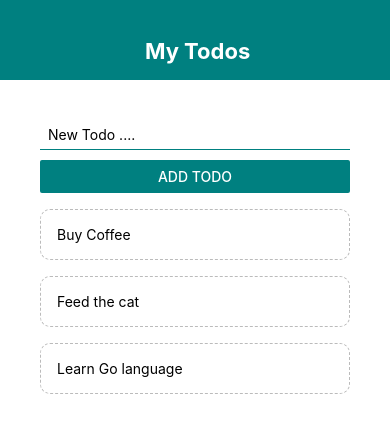
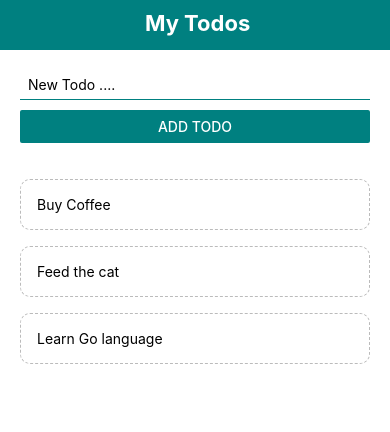
Before and after one commit to rai8/react-native-intro, a React Native app: screen / in a window 390 px wide. Shown: the top 432 px of the page. Built offline with nearby package versions, Linux system fonts and the light colour scheme.

Commit message:
setting up overlap of the header

```diff
--- a/App.js
+++ b/App.js
@@ -1,5 +1,6 @@
 import React, { useState } from 'react'
-import { StyleSheet, Text, View, FlatList, Alert } from 'react-native'
+import { StyleSheet, Text, View, FlatList, Alert, TouchableWithoutFeedback, Keyboard } from 'react-native'
+import { Platform, StatusBar } from 'react-native'
 import AddTodo from './components/AddTodo'
 import Header from './components/Header'
 import TodoItem from './components/TodoItem'
@@ -30,7 +31,12 @@ export default function App() {
     }
   }
   return (
-    <View style={styles.container}>
+    <TouchableWithoutFeedback
+      onPress={() => {
+        Keyboard.dismiss()
+      }}
+    >
+      <View style={styles.container} style={{ paddingTop: Platform.OS === 'android' ? StatusBar.currentHeight : 0 }}>
         {/* Setting up the header */}
         <Header />
         <View style={styles.content}>
@@ -41,6 +47,7 @@ export default function App() {
           </View>
         </View>
       </View>
+    </TouchableWithoutFeedback>
   )
 }
 
@@ -50,9 +57,9 @@ const styles = StyleSheet.create({
     backgroundColor: '#fff',
   },
   content: {
-    padding: 40,
+    padding: 20,
   },
-  lis: {
+  list: {
     marginTop: 20,
   },
 })
--- a/components/Header.js
+++ b/components/Header.js
@@ -11,8 +11,8 @@ const Header = () => {
 
 const styles = StyleSheet.create({
   header: {
-    height: 80,
-    paddingTop: 38,
+    height: 50,
+    paddingTop: 10,
     backgroundColor: 'teal',
   },
   title: {
```
Lines whose indentation alone changed are shown as unchanged.
